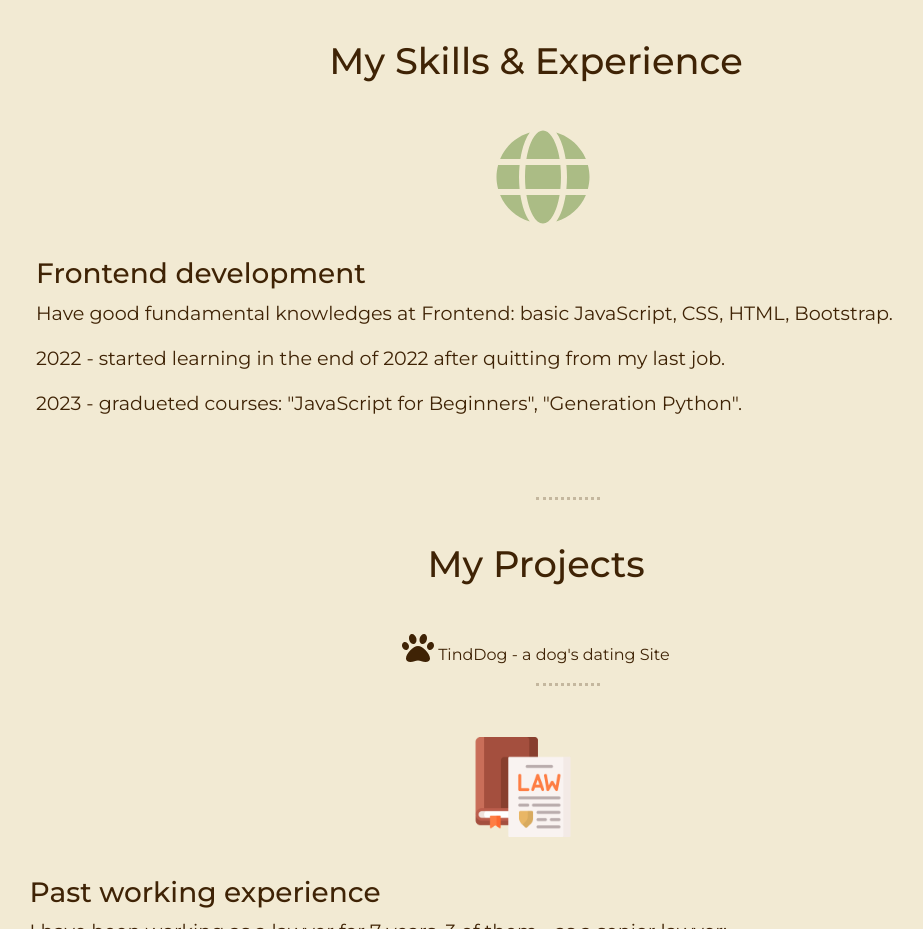
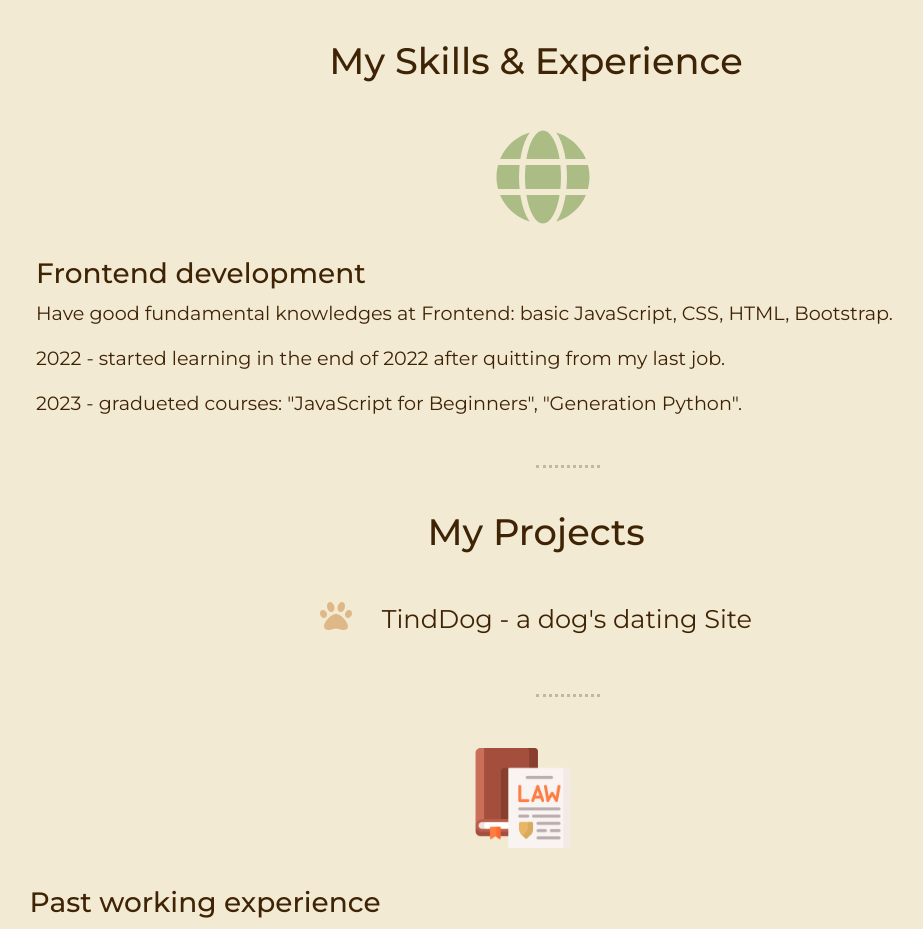
Before and after one commit to XeniaTikhomirova/CV, a plain HTML site: page index.html in a window 1280 px wide. Shown: the part 1120-2049 px from the top of the page, without its empty margins (104-1027 px from the left). Drawn offline with nearby package versions, Linux system fonts and the light colour scheme.

Commit message:
Update styles.css

```diff
--- a/styles.css
+++ b/styles.css
@@ -116,7 +116,7 @@ hr {
 }
 
 .row-skills {
-   padding-bottom: 3rem;
+   padding-bottom: 1rem;
 }
 
 .skills {
@@ -140,6 +140,25 @@ hr {
 
 .image-skill:hover, .soft-skill-img:hover {
    color: #113d23a0;
+}
+
+.projects {
+   padding-bottom: 3%;
+   font-family: 'Montserrat';
+   line-height: 2rem;
+}
+
+.projects-link {
+   font-size: 1.6rem;
+   padding-left: 2%;
+}
+
+.tindog-img {
+   color: burlywood;
+}
+
+.tindog-img:hover {
+   color: rgba(222, 184, 135, 0.182);
 }
 
 /*Past working experience*/
```
